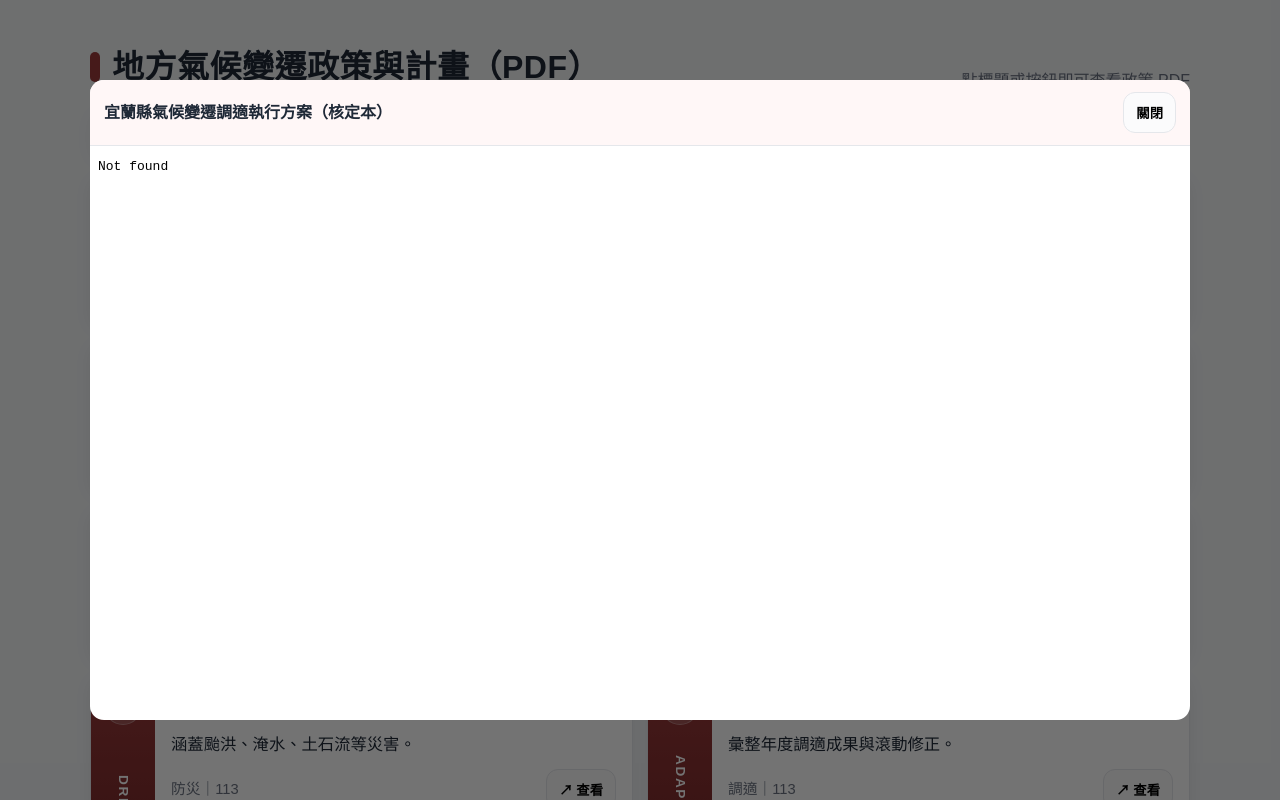
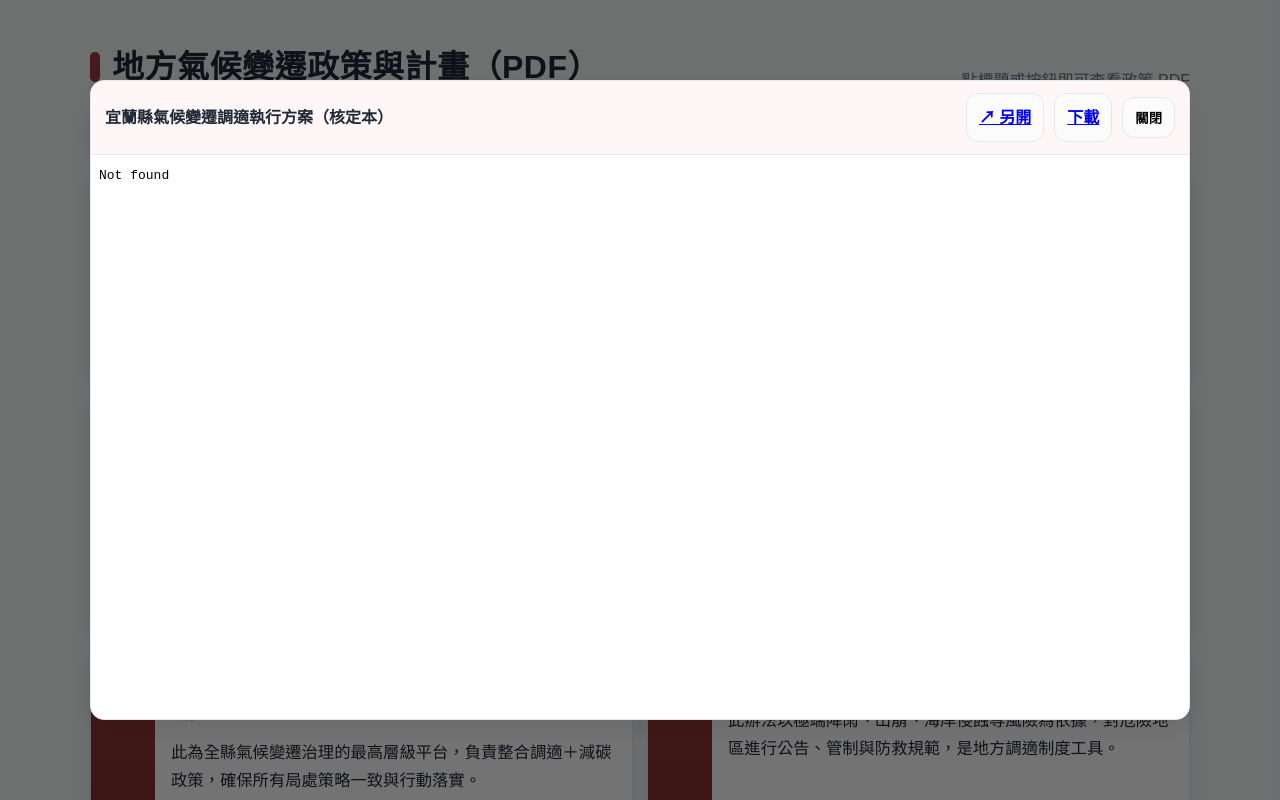
Before and after one commit to ewa886/ewa886004.github.io, a plain HTML site: page index.html in a window 1280 px wide. Both pictures are taken after a click on the link "宜蘭縣氣候變遷調適執行方案（核定本）". Shown: the top 800 px of the page. Drawn offline with Linux system fonts and the light colour scheme.

Commit message:
index.html

```diff
--- a/index.html
+++ b/index.html
@@ -17,7 +17,6 @@
       --shadow:0 10px 26px rgba(0,0,0,.08);
       --link:#2563eb;
     }
-
     *{ box-sizing:border-box; }
     body{
       margin:0;
@@ -27,7 +26,6 @@
       color:var(--text);
       line-height:1.7;
     }
-
     .wrap{ max-width:1100px; margin:0 auto; }
 
     .header{
@@ -134,7 +132,6 @@
       flex-direction:column;
       gap:10px;
     }
-
     .titlelink{
       color:var(--link);
       font-weight:900;
@@ -160,7 +157,6 @@
       justify-content:space-between;
       gap:12px;
     }
-
     .meta{ color:var(--muted); font-size:.92rem; }
 
     .btn{
@@ -170,6 +166,8 @@
       background:#fbfbfc;
       font-weight:800;
       cursor:pointer;
+      transition:transform .15s ease, box-shadow .15s ease, background .15s ease;
+      white-space:nowrap;
     }
     .btn:hover{
       background:var(--accent-weak);
@@ -177,7 +175,6 @@
       transform:translateY(-1px);
     }
 
-    /* PDF modal */
     .modal{
       position:fixed;
       inset:0;
@@ -202,6 +199,8 @@
       display:flex;
       flex-direction:column;
       overflow:hidden;
+      box-shadow: var(--shadow);
+      border:1px solid var(--border);
     }
     .panelhead{
       padding:12px 14px;
@@ -211,6 +210,11 @@
       justify-content:space-between;
       align-items:center;
       gap:10px;
+    }
+    .panelhead strong{
+      white-space:nowrap;
+      overflow:hidden;
+      text-overflow:ellipsis;
     }
     iframe{ flex:1; border:0; }
 
@@ -229,7 +233,7 @@
   </div>
 
   <div class="filters">
-    <label class="control"><span>關鍵字</span><input id="q" /></label>
+    <label class="control"><span>關鍵字</span><input id="q" placeholder="例如：調適、減量、成果報告…" /></label>
     <label class="control">
       <span>類型</span>
       <select id="type">
@@ -247,75 +251,128 @@
   <section class="grid" id="grid"></section>
 </div>
 
-<div class="modal" id="modal">
-  <div class="backdrop" data-close></div>
-  <div class="panel">
+<div class="modal" id="modal" aria-hidden="true" role="dialog">
+  <div class="backdrop" id="backdrop"></div>
+  <div class="panel" role="document">
     <div class="panelhead">
-      <strong id="modalTitle"></strong>
-      <button class="btn" data-close>關閉</button>
+      <strong id="modalTitle">PDF</strong>
+      <div style="display:flex; gap:10px; align-items:center; flex-wrap:wrap;">
+        <a class="btn" id="openNew" href="#" target="_blank" rel="noopener noreferrer">↗ 另開</a>
+        <a class="btn" id="download" href="#" download>下載</a>
+        <button class="btn" id="closeBtn" type="button">關閉</button>
       </div>
-    <iframe id="frame"></iframe>
+    </div>
+    <iframe id="frame" title="PDF Viewer"></iframe>
   </div>
 </div>
 
 <script>
+  // 16 筆（宜蘭縣）— 依你上傳檔案整理
   const DATA = [
-  {no:"01",chip:"ADAPT",type:"調適",meta:"114",title:"宜蘭縣氣候變遷調適執行方案（核定本）",desc:"透過氣候推估與脆弱度分析，提出跨局處調適策略。",pdf:"pdfs/114_宜蘭縣_宜蘭縣氣候變遷調適執行方案（核定本）.pdf"},
-  {no:"02",chip:"MITI",type:"減緩",meta:"108",title:"第一期溫室氣體管制執行方案（107–109）",desc:"奠定宜蘭縣減碳政策與治理基礎。",pdf:"pdfs/108_宜蘭縣_宜蘭縣第一期溫室氣體管制執行方案（107–109 年）.pdf"},
-  {no:"03",chip:"GOV",type:"治理",meta:"112",title:"溫室氣體盤查及策略研擬計畫",desc:"提升地方盤查能力，建立淨零政策基礎。",pdf:"pdfs/112_宜蘭縣_112 年宜蘭縣因應氣候變遷溫室氣體盤查及執行方案策略研擬專案工作計畫.pdf"},
-  {no:"04",chip:"MITI",type:"減緩",meta:"112",title:"第二期溫室氣體減量執行方案（核定本）",desc:"能源、交通、建築與廢棄物減碳行動。",pdf:"pdfs/112_宜蘭縣_宜蘭縣第二期溫室氣體減量執行方案（核定本）.pdf"},
-  {no:"05",chip:"GOV",type:"治理",meta:"99",title:"氣候變遷因應推動會設置要點",desc:"整合調適與減碳政策的縣級平台。",pdf:"pdfs/99_宜蘭縣_宜蘭縣氣候變遷因應推動會設置要點（原低碳推動小組）.pdf"},
-  {no:"06",chip:"DRR",type:"防災",meta:"100",title:"危險潛勢區域管理辦法",desc:"因應極端降雨、山崩、海岸侵蝕風險。",pdf:"pdfs/100_宜蘭縣_宜蘭縣危險潛勢區域管理辦法.pdf"},
-  {no:"07",chip:"DRR",type:"防災",meta:"113",title:"地區災害防救計畫",desc:"涵蓋颱洪、淹水、土石流等災害。",pdf:"pdfs/113_宜蘭縣_宜蘭縣地區災害防救計畫(113年).pdf"},
-  {no:"08",chip:"ADAPT",type:"調適",meta:"113",title:"調適執行方案113年成果報告",desc:"彙整年度調適成果與滾動修正。",pdf:"pdfs/113_宜蘭縣_宜蘭縣氣候變遷調適執行方案 113 年成果報告.pdf"},
-  {no:"09",chip:"MITI",type:"減緩",meta:"114",title:"第二期減量方案113年成果報告",desc:"呈現113年減碳成果與排放變化。",pdf:"pdfs/114_宜蘭縣_宜蘭縣第二期溫室氣體減量執行方案 113 年成果報告.pdf"},
-  {no:"10",chip:"MITI",type:"減緩",meta:"112",title:"第二期減量方案111年成果報告",desc:"減緩與調適並行的年度成果。",pdf:"pdfs/112_宜蘭縣_宜蘭縣第二期溫室氣體減量執行方案 - 111 年成果報告.pdf"},
-  {no:"11",chip:"MITI",type:"減緩",meta:"110",title:"第一期管制方案成果報告",desc:"建立縣市溫室氣體減量制度。",pdf:"pdfs/110_宜蘭縣_宜蘭縣第一期溫室氣體管制執行方案成果報告.pdf"},
-  {no:"12",chip:"DRR",type:"防災",meta:"112",title:"水災危險潛勢地區保全計畫",desc:"因應極端暴雨與淹水風險。",pdf:"pdfs/112_宜蘭縣_112年宜蘭縣水災危險潛勢地區保全計畫.pdf"},
-  {no:"13",chip:"MITI",type:"減緩",meta:"103–109",title:"低碳永續家園運作與成效管考",desc:"社區低碳行動與能源節約。",pdf:"pdfs/103-109_宜蘭縣_宜蘭縣低碳永續家園運作體系及執行成效管考計畫.pdf"},
-  {no:"14",chip:"LAND",type:"國土/環境",meta:"110",title:"國土計畫（核定本）",desc:"強化水資源安全與災害風險管理。",pdf:"pdfs/110_宜蘭縣_宜蘭縣國土計畫(核定本)(110年4月).pdf"},
-  {no:"15",chip:"GOV",type:"治理",meta:"106",title:"環保局因應氣候變遷執行計畫",desc:"能源管理、教育宣導與政策研擬。",pdf:"pdfs/106_宜蘭縣_106年度宜蘭縣環保局因應氣候變遷執行計畫.pdf"},
-  {no:"16",chip:"LAND",type:"國土/環境",meta:"110",title:"環境保護計畫（第七版）",desc:"整合減緩與調適的環境治理架構。",pdf:"pdfs/110_宜蘭縣_110年宜蘭縣環境保護計畫(第七版).pdf"},
+    {no:"01",chip:"ADAPT",type:"調適",meta:"宜蘭縣｜114",title:"宜蘭縣氣候變遷調適執行方案（核定本）",desc:"透過氣候推估（溫度、降雨、海平面上升等）與脆弱度分析，檢視宜蘭各領域的氣候風險，提出跨局處調適策略，包括防災、水資源韌性、海岸保護、農業調適、社區韌性、公共衛生防護等。",pdf:"pdfs/114_宜蘭縣_宜蘭縣氣候變遷調適執行方案（核定本）.pdf"},
+    {no:"02",chip:"MITI",type:"減緩",meta:"宜蘭縣｜108",title:"宜蘭縣第一期溫室氣體管制執行方案（107–109 年）",desc:"第一期方案是宜蘭縣最早系統化的減碳政策，奠定地方排放盤查、部門別減量策略、執行架構及治理基礎，並為第二期方案（110–114）鋪陳完整政策路徑。",pdf:"pdfs/108_宜蘭縣_宜蘭縣第一期溫室氣體管制執行方案（107–109 年）.pdf"},
+    {no:"03",chip:"GOV",type:"治理",meta:"宜蘭縣｜112",title:"112 年宜蘭縣因應氣候變遷溫室氣體盤查及執行方案策略研擬專案工作計畫",desc:"此計畫偏向減緩（mitigation）＋治理（governance），目的為提升地方盤查能力、建立淨零政策基礎並研擬地方版自治條例。",pdf:"pdfs/112_宜蘭縣_112 年宜蘭縣因應氣候變遷溫室氣體盤查及執行方案策略研擬專案工作計畫.pdf"},
+    {no:"04",chip:"MITI",type:"減緩",meta:"宜蘭縣｜112",title:"宜蘭縣第二期溫室氣體減量執行方案（核定本）",desc:"方案屬於減緩（mitigation）政策，透過能源轉型、節能措施、住商建築改善、交通減碳與廢棄物管理，降低宜蘭縣整體溫室氣體排放量，並與國家 2050 淨零目標接軌。",pdf:"pdfs/112_宜蘭縣_宜蘭縣第二期溫室氣體減量執行方案（核定本）.pdf"},
+    {no:"05",chip:"GOV",type:"治理",meta:"宜蘭縣｜99",title:"宜蘭縣氣候變遷因應推動會設置要點（原低碳推動小組）",desc:"此為全縣氣候變遷治理的最高層級平台，負責整合調適＋減碳政策，確保所有局處策略一致與行動落實。",pdf:"pdfs/99_宜蘭縣_宜蘭縣氣候變遷因應推動會設置要點（原低碳推動小組）.pdf"},
+    {no:"06",chip:"DRR",type:"防災",meta:"宜蘭縣｜100",title:"宜蘭縣危險潛勢區域管理辦法",desc:"此辦法以極端降雨、山崩、海岸侵蝕等風險為依據，對危險地區進行公告、管制與防救規範，是地方調適制度工具。",pdf:"pdfs/100_宜蘭縣_宜蘭縣危險潛勢區域管理辦法.pdf"},
+    {no:"07",chip:"DRR",type:"防災",meta:"宜蘭縣｜113",title:"宜蘭縣地區災害防救計畫(113年)",desc:"此計畫涵蓋颱洪、淹水、土石流、海嘯、寒害等重大天然災害，為地方氣候調適的核心防災手段。",pdf:"pdfs/113_宜蘭縣_宜蘭縣地區災害防救計畫(113年).pdf"},
+    {no:"08",chip:"ADAPT",type:"調適",meta:"宜蘭縣｜113",title:"宜蘭縣氣候變遷調適執行方案 113 年成果報告",desc:"本成果報告為宜蘭縣氣候變遷調適方案的年度執行盤整文件，內容涵蓋災害、水資源、海岸、農業、健康等多領域調適行動的進度、成果、挑戰及滾動修正，作為後續年度調適政策的重要依據。",pdf:"pdfs/113_宜蘭縣_宜蘭縣氣候變遷調適執行方案 113 年成果報告.pdf"},
+    {no:"09",chip:"MITI",type:"減緩",meta:"宜蘭縣｜114",title:"宜蘭縣第二期溫室氣體減量執行方案 113 年成果報告",desc:"本報告呈現 113 年宜蘭縣的減碳成果，包括排放量變化、達標狀況及部門改善程度，提供後續政策滾動調整依據。",pdf:"pdfs/114_宜蘭縣_宜蘭縣第二期溫室氣體減量執行方案 113 年成果報告.pdf"},
+    {no:"10",chip:"MITI",type:"減緩",meta:"宜蘭縣｜112",title:"宜蘭縣第二期溫室氣體減量執行方案 - 111 年成果報告",desc:"減緩與調適並行，含淨零排放路徑、能源轉型與氣候治理體系。",pdf:"pdfs/112_宜蘭縣_宜蘭縣第二期溫室氣體減量執行方案 - 111 年成果報告.pdf"},
+    {no:"11",chip:"MITI",type:"減緩",meta:"宜蘭縣｜110",title:"宜蘭縣第一期溫室氣體管制執行方案成果報告",desc:"減緩氣候變遷，建立第一期縣市 GHG 減量制度架構。",pdf:"pdfs/110_宜蘭縣_宜蘭縣第一期溫室氣體管制執行方案成果報告.pdf"},
+    {no:"12",chip:"DRR",type:"防災",meta:"宜蘭縣｜112",title:"112年宜蘭縣水災危險潛勢地區保全計畫",desc:"本計畫專注於極端暴雨 → 淹水風險之調適措施，強化高風險地區的保全與應變。",pdf:"pdfs/112_宜蘭縣_112年宜蘭縣水災危險潛勢地區保全計畫.pdf"},
+    {no:"13",chip:"MITI",type:"減緩",meta:"宜蘭縣｜103–109",title:"宜蘭縣低碳永續家園運作體系及執行成效管考計畫（103–109）",desc:"透過縣級減碳行動、綠色運輸、社區低碳行動、建築降溫、廚餘再利用、能源節約與綠能設施，提升社區韌性與縣市氣候調適能力。",pdf:"pdfs/103-109_宜蘭縣_宜蘭縣低碳永續家園運作體系及執行成效管考計畫.pdf"},
+    {no:"14",chip:"LAND",type:"國土/環境",meta:"宜蘭縣｜110",title:"宜蘭縣國土計畫(核定本)(110年4月)",desc:"納入城鄉成長管理、水資源安全、災害風險降低、基礎設施保全、海岸保育、生態與農地維護等，多面向強化地方氣候韌性。",pdf:"pdfs/110_宜蘭縣_宜蘭縣國土計畫(核定本)(110年4月).pdf"},
+    {no:"15",chip:"GOV",type:"治理",meta:"宜蘭縣｜106",title:"106年度宜蘭縣環保局因應氣候變遷執行計畫",desc:"透過住宅能源管理、家戶用能調查、教育宣導、地方氣候政策研擬（自治條例），提升縣內民眾節能能力、減少能源需求，強化地方在氣候變遷下之韌性。",pdf:"pdfs/106_宜蘭縣_106年度宜蘭縣環保局因應氣候變遷執行計畫.pdf"},
+    {no:"16",chip:"LAND",type:"國土/環境",meta:"宜蘭縣｜110",title:"110年宜蘭縣環境保護計畫(第七版)",desc:"將氣候變遷措施納入環境治理架構，並整合減緩與調適；透過植樹、綠美化、低碳交通、公共運輸、空污削減、廢棄物管理等提升環境韌性。",pdf:"pdfs/110_宜蘭縣_110年宜蘭縣環境保護計畫(第七版).pdf"},
   ];
 
-const grid=document.getElementById("grid");
-const q=document.getElementById("q");
-const type=document.getElementById("type");
-const count=document.getElementById("count");
-const modal=document.getElementById("modal");
-const frame=document.getElementById("frame");
-const modalTitle=document.getElementById("modalTitle");
+  const grid = document.getElementById("grid");
+  const q = document.getElementById("q");
+  const type = document.getElementById("type");
+  const count = document.getElementById("count");
+
+  const modal = document.getElementById("modal");
+  const backdrop = document.getElementById("backdrop");
+  const closeBtn = document.getElementById("closeBtn");
+  const frame = document.getElementById("frame");
+  const modalTitle = document.getElementById("modalTitle");
+  const openNew = document.getElementById("openNew");
+  const download = document.getElementById("download");
+
+  function escapeHtml(str){
+    return (str||"").replace(/[&<>"']/g, m => ({
+      "&":"&amp;","<":"&lt;",">":"&gt;",'"':"&quot;","'":"&#039;"
+    }[m]));
+  }
+  function norm(s){ return (s||"").toString().trim().toLowerCase(); }
+
+  function filtered(){
+    const key = norm(q.value);
+    const t = type.value;
+    return DATA.filter(d=>{
+      const hitType = (t==="all") ? true : d.type===t;
+      const hay = norm([d.type,d.meta,d.title,d.desc].join(" "));
+      const hitKey = key ? hay.includes(key) : true;
+      return hitType && hitKey;
+    });
+  }
+
+  function openPdf(pdfUrl, title){
+    modal.classList.add("is-open");
+    modal.setAttribute("aria-hidden","false");
+    modalTitle.textContent = title || "PDF";
+    frame.src = pdfUrl;
+    openNew.href = pdfUrl;
+    download.href = pdfUrl;
+  }
+
+  function closePdf(){
+    modal.classList.remove("is-open");
+    modal.setAttribute("aria-hidden","true");
+    frame.src = "about:blank";
+    openNew.href = "#";
+    download.href = "#";
+  }
 
   function render(){
-  const key=(q.value||"").toLowerCase();
-  const t=type.value;
-  const rows=DATA.filter(d=>{
-    return (t==="all"||d.type===t) &&
-      (d.title+d.desc).toLowerCase().includes(key);
-  });
-  count.textContent=rows.length;
-  grid.innerHTML=rows.map(d=>`
-    <article class="tile">
-      <div class="rail"><div class="num">${d.no}</div><div class="chip">${d.chip}</div></div>
+    const rows = filtered();
+    count.textContent = rows.length;
+
+    grid.innerHTML = rows.map(d => `
+      <article class="tile" data-pdf="${encodeURI(d.pdf)}" data-title="${escapeHtml(d.title)}">
+        <div class="rail">
+          <div class="num">${escapeHtml(d.no)}</div>
+          <div class="chip">${escapeHtml(d.chip)}</div>
+        </div>
         <div class="body">
-        <a class="titlelink" onclick="openPdf('${d.pdf}','${d.title}')">${d.title}</a>
-        <p class="desc">${d.desc}</p>
+          <a class="titlelink" href="javascript:void(0)">${escapeHtml(d.title)}</a>
+          <p class="desc">${escapeHtml(d.desc)}</p>
           <div class="footer">
-          <span class="meta">${d.type}｜${d.meta}</span>
-          <button class="btn" onclick="openPdf('${d.pdf}','${d.title}')">↗ 查看</button>
+            <span class="meta">${escapeHtml(d.type)}｜${escapeHtml(d.meta)}</span>
+            <button class="btn" type="button">↗ 查看</button>
           </div>
         </div>
-    </article>`).join("");
+      </article>
+    `).join("");
+
+    grid.querySelectorAll(".tile").forEach(tile=>{
+      const pdf = tile.dataset.pdf;
+      const title = tile.dataset.title;
+      const open = ()=>openPdf(pdf, title);
+
+      tile.querySelector(".titlelink").addEventListener("click", open);
+      tile.querySelector(".btn").addEventListener("click", open);
+    });
   }
-function openPdf(pdf,title){
-  modal.classList.add("is-open");
-  modalTitle.textContent=title;
-  frame.src=pdf;
-}
-modal.addEventListener("click",e=>{
-  if(e.target.dataset.close){ modal.classList.remove("is-open"); frame.src=""; }
-});
-q.oninput=type.onchange=render;
+
+  q.addEventListener("input", render);
+  type.addEventListener("change", render);
+
+  backdrop.addEventListener("click", closePdf);
+  closeBtn.addEventListener("click", closePdf);
+  document.addEventListener("keydown", (e)=>{ if(e.key==="Escape") closePdf(); });
+
   render();
 </script>
 </body>
```
Lines whose indentation alone changed are shown as unchanged.
